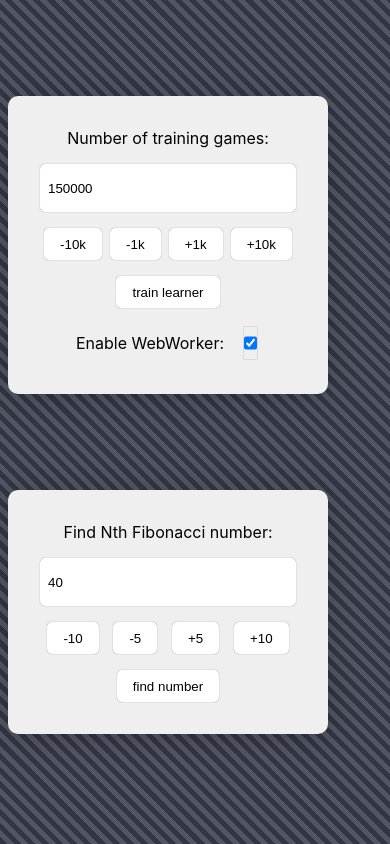
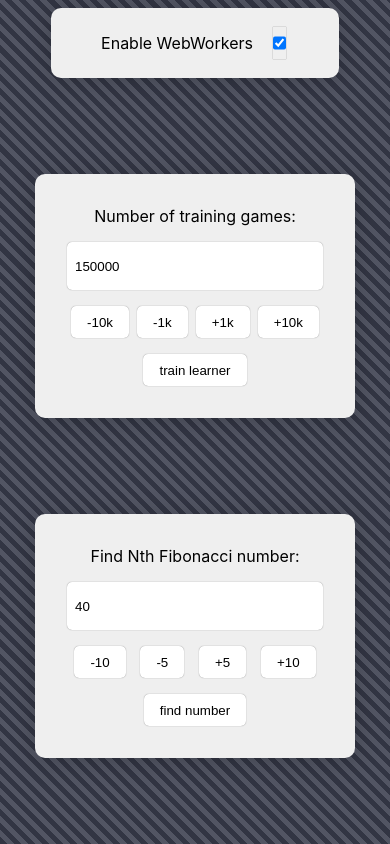
Before and after one commit to sbwhitt/web-worker-demo, an Angular app: page / in a window 390 px wide. Built offline with nearby package versions, Linux system fonts and the light colour scheme.

Commit message:
settings

```diff
--- a/src/app/app.component.html
+++ b/src/app/app.component.html
@@ -1,3 +1,11 @@
+<div class="container" style="padding: 1rem; margin: auto;">
+  <div class="btn-row">
+    <label style="display: flex; flex-direction: column; justify-content: center;">
+      Enable WebWorkers
+    </label>
+    <input type="checkbox" [formControl]="enableWebWorkers" />
+  </div>
+</div>
 <div class="page">
   <app-tictactoe></app-tictactoe>
   <app-fibonacci></app-fibonacci>
--- a/src/app/app.component.scss
+++ b/src/app/app.component.scss
@@ -1,3 +1,5 @@
+@use '../styles.scss';
+
 :host {
   width: 100vw;
 }
@@ -10,3 +12,10 @@
   gap: 2rem;
   margin: 2rem auto;
 }
+
+@media(max-width: 700px) {
+  .page {
+    display: flex;
+    flex-direction: column;
+  }
+}
--- a/src/app/app.component.ts
+++ b/src/app/app.component.ts
@@ -1,13 +1,28 @@
-import { Component } from '@angular/core';
+import { Component, OnInit } from '@angular/core';
+import { FormControl, ReactiveFormsModule } from '@angular/forms';
 import { TictactoeComponent } from "./tictactoe/tictactoe.component";
 import { FibonacciComponent } from "./fibonacci/fibonacci.component";
+import { SettingsService } from './services/settings.service';
 
 @Component({
     selector: 'app-root',
-    imports: [TictactoeComponent, FibonacciComponent],
+    imports: [ReactiveFormsModule, TictactoeComponent, FibonacciComponent],
     templateUrl: './app.component.html',
     styleUrl: './app.component.scss'
 })
-export class AppComponent {
+export class AppComponent implements OnInit {
+  enableWebWorkers = new FormControl<boolean>(true);
 
+  constructor(
+    public settingsService: SettingsService
+  ) {}
+
+  ngOnInit(): void {
+    this.enableWebWorkers.valueChanges.subscribe((value) => this.toggleWebWorkers(value));
+  }
+
+  toggleWebWorkers(value: boolean | null): void {
+    if (value === null) { return; }
+    this.settingsService.webWorkersEnabled.set(value);
+  }
 }
--- a/src/app/services/fibonacci.service.ts
+++ b/src/app/services/fibonacci.service.ts
@@ -1,4 +1,5 @@
 import { Injectable, signal } from '@angular/core';
+import { SettingsService } from './settings.service';
 
 export function fibonacci(n: number): number {
   if (n < 0) { throw Error("Invalid value!"); }
@@ -15,9 +16,10 @@
 
   public running = signal(false);
   public result = signal(0);
-  public progress = signal(0);
 
-  constructor() {
+  constructor(
+    private settingsService: SettingsService
+  ) {
     if (!window.Worker) {
       console.log("WebWorkers not supported by browser!");
       this.worker = null;
@@ -29,7 +31,7 @@
 
   public findNumber(num: number): void {
     this.running.set(true);
-    if (!this.worker) {
+    if (!this.worker || !this.settingsService.webWorkersEnabled()) {
       this.findNumberNoWorker(num);
       return;
     }
--- /dev/null
+++ b/src/app/services/settings.service.ts
@@ -0,0 +1,10 @@
+import { Injectable, signal } from '@angular/core';
+
+@Injectable({
+  providedIn: 'root'
+})
+export class SettingsService {
+  public webWorkersEnabled = signal(true);
+
+  constructor() {}
+}
--- a/src/app/services/tictactoe.service.ts
+++ b/src/app/services/tictactoe.service.ts
@@ -1,5 +1,6 @@
 import { Injectable, signal, WritableSignal } from '@angular/core';
 import { GameState, TicTacToeLearner } from '../helpers/TicTacToeLearner';
+import { SettingsService } from './settings.service';
 
 @Injectable({
   providedIn: 'root'
@@ -15,7 +16,9 @@
   public learnerActive = signal(false);
   public gamesFinished = signal(0);
 
-  constructor() {
+  constructor(
+    private settingsService: SettingsService
+  ) {
     if (!window.Worker) {
       console.log("WebWorkers not supported by browser!");
       this.worker = null;
@@ -34,8 +37,8 @@
     this.learnerActive.set(false);
   }
 
-  public trainLearner(games: number, workerEnabled = true): void {
-    if (!this.worker || !workerEnabled) {
+  public trainLearner(games: number): void {
+    if (!this.worker || !this.settingsService.webWorkersEnabled()) {
       this.trainLearnerNoWorker(games);
       return;
     }
--- a/src/app/tictactoe/tictactoe.component.html
+++ b/src/app/tictactoe/tictactoe.component.html
@@ -10,12 +10,6 @@
         <button class="btn right" (click)="addGames(10000)">+10k</button>
       </div>
       <button class="btn" (click)="trainLearner()">train learner</button>
-      <div class="btn-row">
-        <label style="display: flex; flex-direction: column; justify-content: center;">
-          Enable WebWorker:
-        </label>
-        <input type="checkbox" [formControl]="workerEnabled" />
-      </div>
     }
     @else {
       <app-loading-bar
--- a/src/app/tictactoe/tictactoe.component.ts
+++ b/src/app/tictactoe/tictactoe.component.ts
@@ -11,7 +11,6 @@
   styleUrl: './tictactoe.component.scss'
 })
 export class TictactoeComponent {
-  workerEnabled = new FormControl<boolean>(true);
   trainingGames = new FormControl<number>(150000);
 
   constructor(
@@ -25,8 +24,7 @@
 
   trainLearner(): void {
     if (!this.trainingGames.value) { return; }
-    const workerEnabled = this.workerEnabled.value ?? false;
-    this.tictactoeService.trainLearner(this.trainingGames.value, workerEnabled);
+    this.tictactoeService.trainLearner(this.trainingGames.value);
   }
 
   resetLearner(): void {
```
